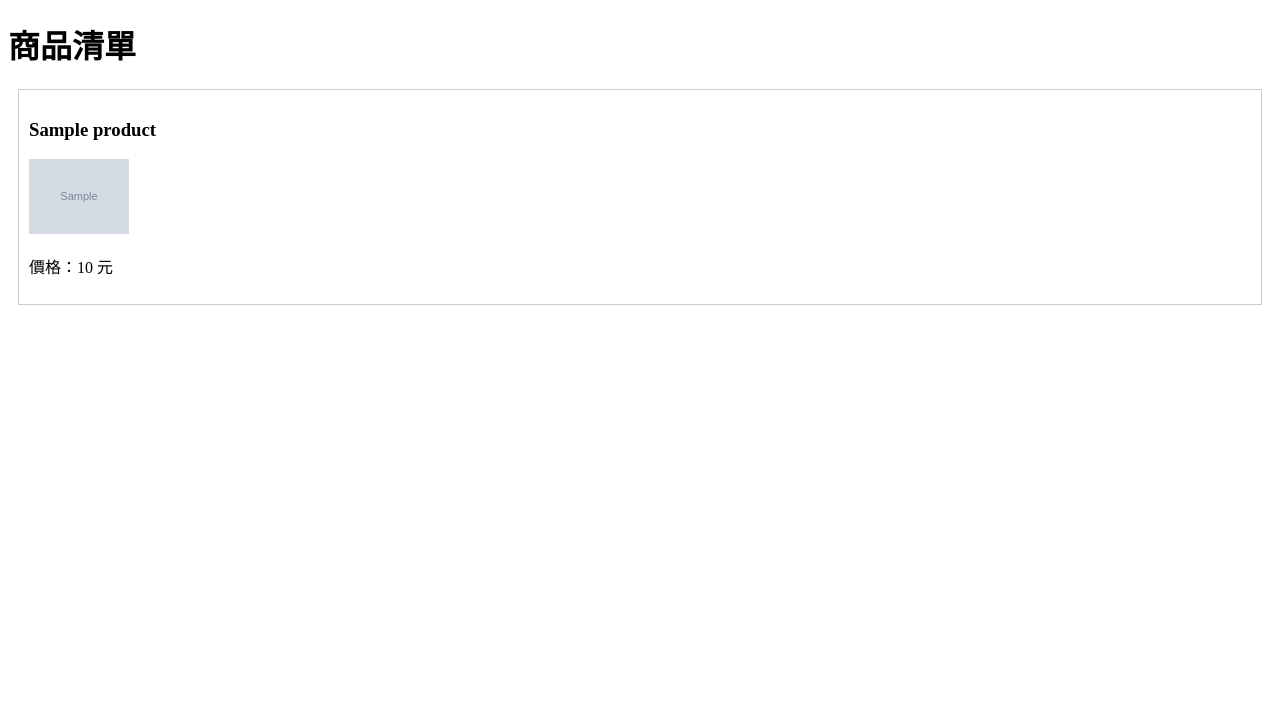
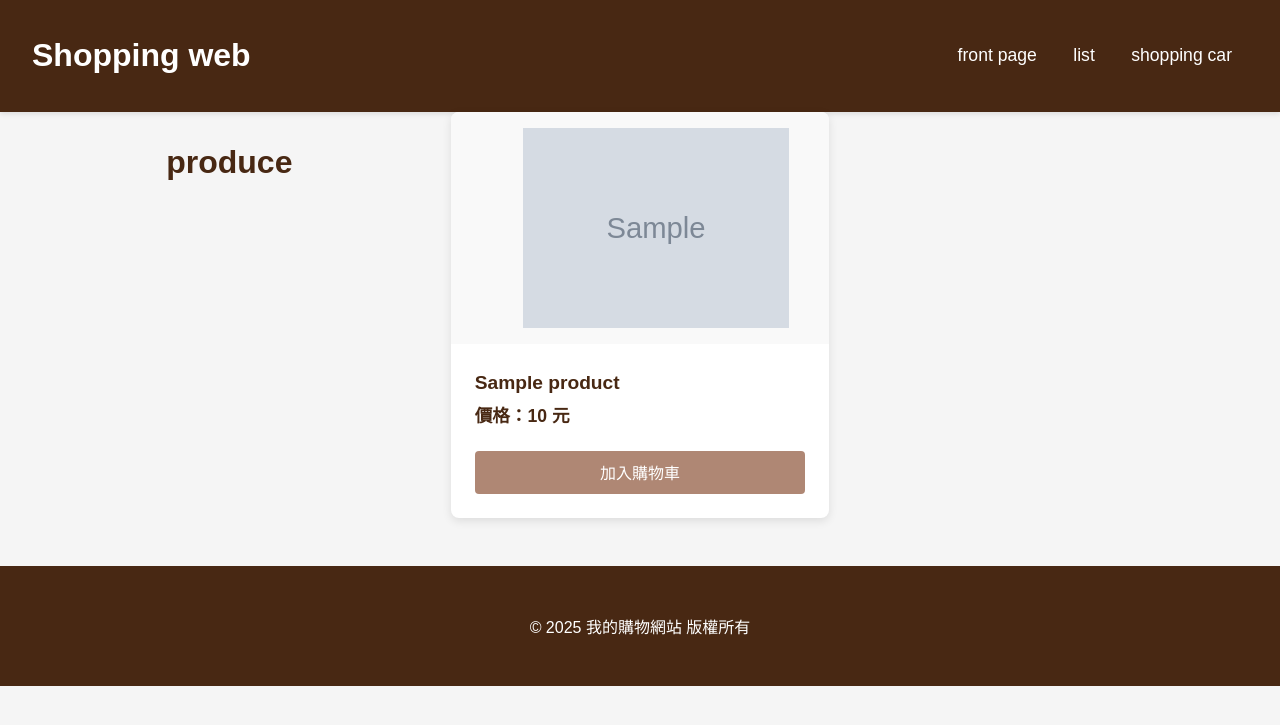
Before and after one commit to Albeehu/shopping_client, a Flask app: template templates/index.html in a window 1280 px wide. Shown: the top 725 px of the page. Run offline with Flask 3, Linux system fonts and the light colour scheme; the template is opened without the code that fills it: most values are stand-ins (such as "Sample title", 1, 10 or a date in 2020); grey boxes marked "Sample" are stand-in pictures.

Commit message:
本地資料庫

```diff
--- a/app.py
+++ b/app.py
@@ -1,14 +1,26 @@
 from flask import Flask, render_template
+import json
+import os
 import requests
+
+def load_products():
+    with open('fake_store_data.json', 'r', encoding='utf-8') as f:
+        return json.load(f)
 
 app = Flask(__name__)
 
 @app.route("/")
 def index():
-    response = requests.get("https://fakestoreapi.com/products")
-    print(response.json())
-    products = response.json()
+    products = load_products()
     return render_template("index.html", products=products)
 
 if __name__ == "__main__":
     app.run(debug=True)
+# def index():
+#     response = requests.get("https://fakestoreapi.com/products")
+#     print(response.json())
+#     products = response.json()
+#     return render_template("index.html", products=products)
+
+# if __name__ == "__main__":
+#     app.run(debug=True)
--- a/static/style.css
+++ b/static/style.css
@@ -1,50 +1,110 @@
 body {
-  font-family: "Segoe UI", sans-serif;
+  font-family: "Microsoft JhengHei", Arial, sans-serif; /* 中文友好字體 */
   background-color: #f5f5f5;
-  padding: 20px;
+  margin: 0;
+  padding: 0;
+  color: #482813;
 }
 
-h1 {
-  text-align: center;
-  color: #333;
+/* 導航欄 */
+.navbar {
+  background-color: #482813;
+  color: white;
+  padding: 1rem 2rem;
+  display: flex;
+  justify-content: space-between;
+  align-items: center;
+  box-shadow: 0 2px 5px rgba(0, 0, 0, 0.1);
 }
 
-.grid {
-  display: grid;
-  grid-template-columns: repeat(auto-fit, minmax(250px, 1fr));
-  gap: 20px;
-  margin-top: 30px;
+.navbar a {
+  color: white;
+  text-decoration: none;
+  margin: 0 1rem;
+  font-size: 1.1rem;
 }
 
-.card {
-  background: white;
-  border-radius: 10px;
-  box-shadow: 0 4px 10px rgba(0, 0, 0, 0.1);
-  padding: 15px;
-  text-align: center;
+.navbar a:hover {
+  color: #f1c40f;
 }
 
-.card img {
-  width: 100px;
-  height: 100px;
-  object-fit: contain;
+.page-title {
+  text-align: center;
+  color: #482813;
+  margin: 2rem 0;
 }
 
-.price {
-  font-weight: bold;
-  color: #007bff;
+/* 商品列表 */
+.products-container {
+  display: grid;
+  grid-template-columns: repeat(auto-fill, minmax(280px, 1fr));
+  gap: 2rem;
+  padding: 0 2rem;
+  max-width: 1200px;
+  margin: 0 auto;
 }
 
-button {
-  margin-top: 10px;
-  background-color: #007bff;
-  border: none;
-  color: white;
-  padding: 8px 16px;
-  border-radius: 6px;
-  cursor: pointer;
+/* 商品卡片 */
+.product-card {
+  background: white;
+  border-radius: 8px;
+  overflow: hidden;
+  box-shadow: 0 3px 10px rgba(0, 0, 0, 0.1);
+  transition: transform 0.3s ease;
 }
 
-button:hover {
-  background-color: #0056b3;
+.product-card:hover {
+  transform: translateY(-5px);
 }
+
+.product-image {
+  width: 100%;
+  height: 200px;
+  object-fit: contain;
+  padding: 1rem;
+  background: #f9f9f9;
+}
+
+.product-info {
+  padding: 1.5rem;
+}
+
+.product-title {
+  font-size: 1.2rem;
+  margin: 0 0 0.5rem 0;
+  color: #482813;
+}
+
+.product-price {
+  color: #482813;
+  font-weight: bold;
+  font-size: 1.1rem;
+  margin: 0.5rem 0;
+}
+
+/* 按鈕 */
+.btn {
+  display: inline-block;
+  background: #af8774;
+  color: white;
+  padding: 0.6rem 1.2rem;
+  border: none;
+  border-radius: 4px;
+  cursor: pointer;
+  font-size: 1rem;
+  width: 100%;
+  margin-top: 1rem;
+}
+
+.btn:hover {
+  background: #af8774;
+}
+
+/* 頁尾 */
+.footer {
+  text-align: center;
+  padding: 2rem;
+  background: #482813;
+  color: white;
+  margin-top: 3rem;
+}
--- a/templates/index.html
+++ b/templates/index.html
@@ -1,16 +1,46 @@
 <!DOCTYPE html>
 <html>
   <head>
-    <title>購物網站:))))</title>
+    <title>購物網站</title>
+    <!-- 引入 CSS 文件 -->
+    <link
+      rel="stylesheet"
+      href="{{ url_for('static', filename='style.css') }}"
+    />
   </head>
   <body>
-    <h1>商品清單</h1>
-    {% for product in products %}
-    <div style="border: 1px solid #ccc; padding: 10px; margin: 10px">
-      <h3>{{ product.title }}</h3>
-      <img src="{{ product.image }}" width="100" />
-      <p>價格：{{ product.price }} 元</p>
+    <!-- 導航欄 (新增) -->
+    <div class="navbar">
+      <h1>Shopping web</h1>
+      <div>
+        <a href="#">front page</a>
+        <a href="#">list</a>
+        <a href="#">shopping car</a>
+      </div>
     </div>
-    {% endfor %}
+
+    <!-- 商品清單區 (保留你的原始結構，但加上 CSS class) -->
+    <div class="products-container">
+      <h1 class="page-title">produce</h1>
+      {% for product in products %}
+      <div class="product-card">
+        <img
+          class="product-image"
+          src="{{ product.image }}"
+          alt="{{ product.title }}"
+        />
+        <div class="product-info">
+          <h3 class="product-title">{{ product.title }}</h3>
+          <p class="product-price">價格：{{ product.price }} 元</p>
+          <button class="btn">加入購物車</button>
+        </div>
+      </div>
+      {% endfor %}
+    </div>
+
+    <!-- 頁尾 (新增) -->
+    <div class="footer">
+      <p>&copy; 2025 我的購物網站 版權所有</p>
+    </div>
   </body>
 </html>
```
Also changed, not shown: fake_store_data.json (added, +15 -0 lines).
